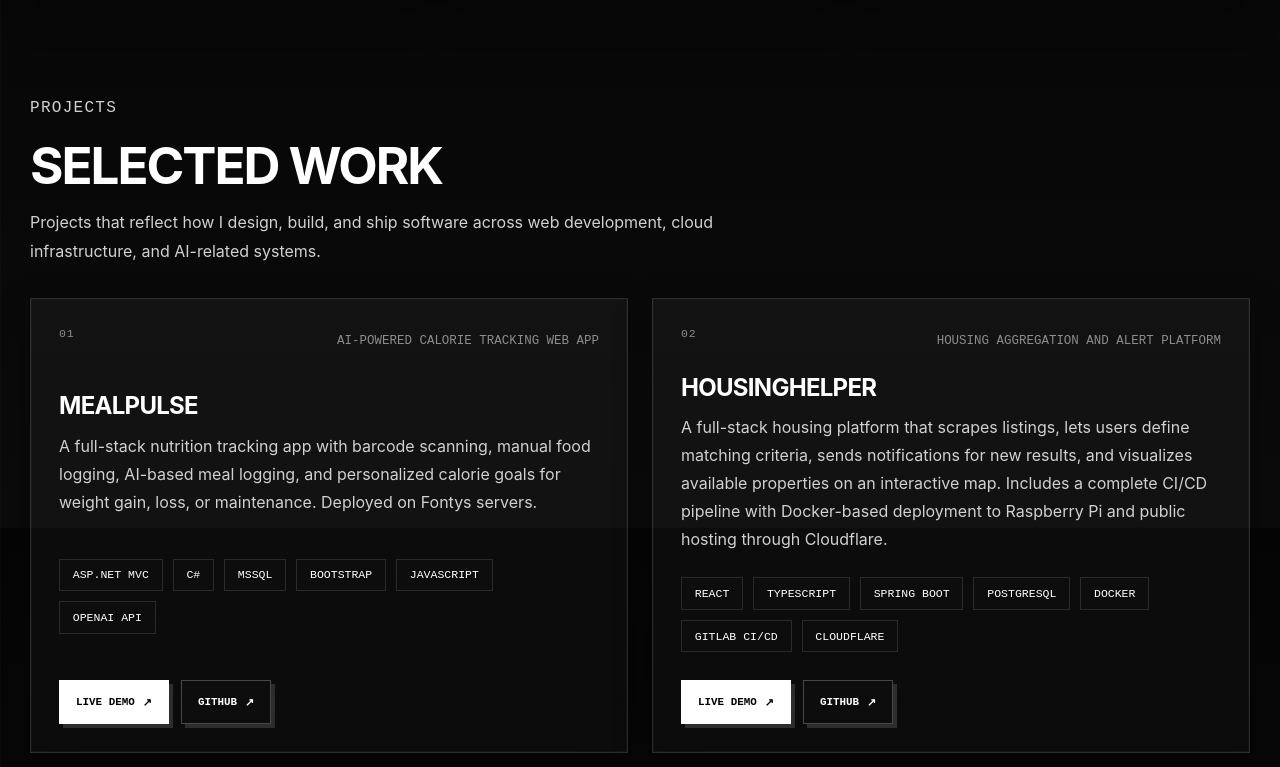
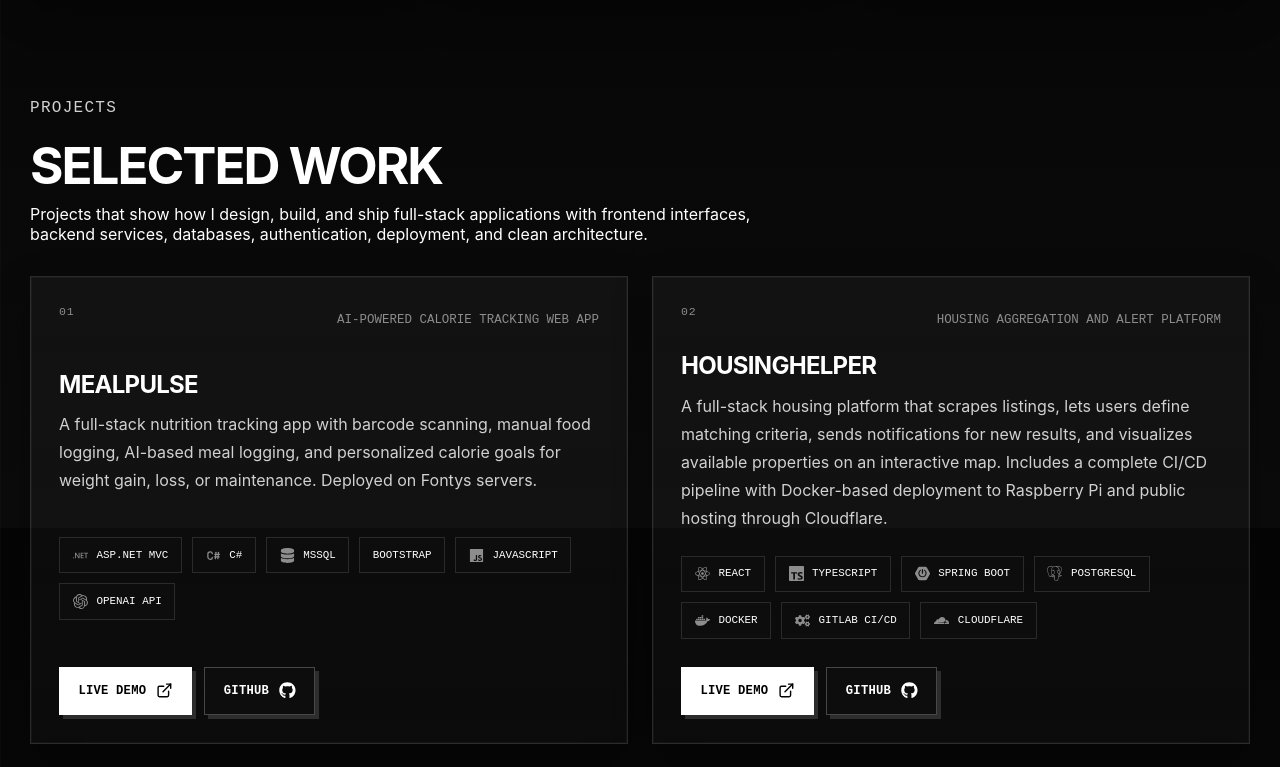
Before and after one commit to BorisTsankov/Portfolio, a React (Vite) app: page / in a window 1280 px wide. Shown: the part 1073-1840 px from the top of the page. Built offline with nearby package versions, Linux system fonts and the light colour scheme.

Commit message:
visual fixes

```diff
--- a/src/App.css
+++ b/src/App.css
@@ -1095,14 +1095,18 @@ html.theme-changing::after {
 .stack-pill {
   display: inline-flex;
   align-items: center;
+  gap: 8px;
+  min-height: 34px;
   border-radius: 0;
-  padding: 0.55rem 0.8rem;
+  padding: 0.58rem 0.78rem;
   background: var(--chip-bg);
   border: 1px solid var(--border);
   color: var(--text-main);
-  font-size: 0.72rem;
+  font-size: 0.68rem;
   font-family: var(--font-pixel);
-  text-transform: uppercase;
+  line-height: 1;
+  text-transform: uppercase;
+  white-space: nowrap;
   transition:
     transform 0.2s ease,
     background 0.2s ease,
@@ -1117,6 +1121,35 @@ html.theme-changing::after {
   border-color: var(--border-strong);
   color: var(--text-main);
   box-shadow: var(--small-hover-shadow);
+}
+
+.stack-pill-icon {
+  display: inline-flex;
+  align-items: center;
+  justify-content: center;
+  flex: 0 0 auto;
+  width: 16px;
+  height: 16px;
+  color: var(--text-muted);
+  line-height: 1;
+}
+
+.stack-pill-icon svg {
+  display: block;
+  width: 15px;
+  height: 15px;
+}
+
+.project-action-icon {
+  display: inline-flex;
+  align-items: center;
+  justify-content: center;
+  line-height: 1;
+}
+
+.project-action-icon svg {
+  width: 1.05rem;
+  height: 1.05rem;
 }
 
 .project-card-footer {
@@ -1155,13 +1188,15 @@ html.theme-changing::after {
 .project-action-btn {
   display: inline-flex;
   align-items: center;
-  gap: 8px;
-  min-height: 44px;
-  padding: 0.78rem 1rem;
+  justify-content: center;
+  gap: 10px;
+  min-height: 48px;
+  padding: 0.85rem 1.15rem;
   border: 1px solid var(--border-strong);
-  font-weight: 700;
+  font-weight: 800;
   font-family: var(--font-pixel);
-  font-size: 0.68rem;
+  font-size: 0.76rem;
+  letter-spacing: 0.02em;
   text-transform: uppercase;
   transition:
     transform 0.2s ease,
@@ -1501,21 +1536,27 @@ html.theme-changing::after {
   display: flex;
   align-items: center;
   justify-content: flex-start;
-  min-height: 56px;
-  margin-bottom: 28px;
+  min-height: 54px;
+  margin-bottom: 24px;
   color: var(--text-main);
   font-family: var(--font-pixel);
-  font-size: 2.15rem;
+  font-size: 2rem;
   line-height: 1;
-  opacity: 0.9;
+  opacity: 0.95;
+}
+
+.contact-icon svg {
+  width: 2rem;
+  height: 2rem;
 }
 
 .contact-mini-card strong {
   display: block;
-  margin-bottom: 14px;
+  margin-bottom: 12px;
   color: var(--text-main);
   font-family: var(--font-pixel);
-  font-size: 0.8rem;
+  font-size: 0.92rem;
+  letter-spacing: 0.03em;
   text-transform: uppercase;
 }
 
@@ -1539,9 +1580,17 @@ html.theme-changing::after {
   position: absolute;
   left: 24px;
   bottom: 22px;
+  display: inline-flex;
+  align-items: center;
+  justify-content: center;
   color: var(--text-main);
-  font-size: 1.3rem;
   line-height: 1;
+}
+
+.contact-arrow svg {
+  width: 1.15rem;
+  height: 1.15rem;
+  stroke-width: 2.2;
 }
 
 .contact-response-strip {
--- a/src/components/Navbar.tsx
+++ b/src/components/Navbar.tsx
@@ -42,7 +42,7 @@ const nextTheme = () => {
   {theme}
 </button>
 
-          <a href="/cv.pdf" target="_blank" rel="noreferrer" className="nav-cta">
+          <a href="/BorisTsankov.pdf" target="_blank" rel="noreferrer" className="nav-cta">
             CV
           </a>
         </div>
--- a/src/components/ProjectCard.tsx
+++ b/src/components/ProjectCard.tsx
@@ -1,4 +1,7 @@
 import type { Project } from '../types'
+import { FiExternalLink } from 'react-icons/fi'
+import { FaGithub } from 'react-icons/fa'
+import { techIcons } from '../data/techIcons'
 
 type ProjectCardProps = {
   project: Project
@@ -22,11 +25,20 @@ function ProjectCard({ project, index }: ProjectCardProps) {
       </div>
 
       <div className="stack-list">
-        {project.stack.map((item) => (
-          <span key={item} className="stack-pill">
-            {item}
-          </span>
-        ))}
+        {project.stack.map((item) => {
+          const Icon = techIcons[item]
+
+          return (
+            <span key={item} className="stack-pill">
+              {Icon && (
+                <span className="stack-pill-icon" aria-hidden="true">
+                  <Icon />
+                </span>
+              )}
+              {item}
+            </span>
+          )
+        })}
       </div>
 
       <div className="project-card-footer">
@@ -39,7 +51,10 @@ function ProjectCard({ project, index }: ProjectCardProps) {
                 rel="noreferrer"
                 className="project-action-btn project-action-primary"
               >
-                Live Demo <span aria-hidden="true">↗</span>
+                Live Demo
+                <span className="project-action-icon" aria-hidden="true">
+                  <FiExternalLink />
+                </span>
               </a>
             )}
 
@@ -50,7 +65,10 @@ function ProjectCard({ project, index }: ProjectCardProps) {
                 rel="noreferrer"
                 className="project-action-btn project-action-secondary"
               >
-                GitHub <span aria-hidden="true">↗</span>
+                GitHub
+                <span className="project-action-icon" aria-hidden="true">
+                  <FaGithub />
+                </span>
               </a>
             )}
           </div>
--- a/src/data/stack.ts
+++ b/src/data/stack.ts
@@ -1,30 +1,5 @@
 import type { IconType } from 'react-icons'
-import {
-  FaHtml5,
-  FaCss3Alt,
-  FaJs,
-  FaReact,
-  FaPython,
-  FaAws,
-  FaGitAlt,
-  FaCogs,
-  FaDocker,
-  FaDatabase,
-} from 'react-icons/fa'
-import {
-  SiTypescript,
-  SiDotnet,
-  SiSpringboot,
-  SiCloudflare,
-  SiPostgresql,
-  SiFastapi,
-} from 'react-icons/si'
-import { TbBrandCSharp } from 'react-icons/tb'
-import { VscAzure } from 'react-icons/vsc'
-import { FaMicrochip } from 'react-icons/fa6'
-import { SiAuth0, SiStripe, SiSupabase, SiOpenai } from 'react-icons/si'
-import { CgVercel } from 'react-icons/cg'
-
+import { techIcons } from './techIcons'
 
 export type StackItem = {
   name: string
@@ -43,11 +18,11 @@ export const stackGroups: StackGroup[] = [
     description:
       'Responsive, component-based interfaces focused on clarity, usability, and maintainable structure.',
     items: [
-      { name: 'HTML', icon: FaHtml5 },
-      { name: 'CSS', icon: FaCss3Alt },
-      { name: 'JavaScript', icon: FaJs },
-      { name: 'TypeScript', icon: SiTypescript },
-      { name: 'React', icon: FaReact },
+      { name: 'HTML', icon: techIcons.HTML },
+      { name: 'CSS', icon: techIcons.CSS },
+      { name: 'JavaScript', icon: techIcons.JavaScript },
+      { name: 'TypeScript', icon: techIcons.TypeScript },
+      { name: 'React', icon: techIcons.React },
     ],
   },
   {
@@ -55,12 +30,11 @@ export const stackGroups: StackGroup[] = [
     description:
       'Structured application logic, APIs, and server-side systems built for real functionality and growth.',
     items: [
-      { name: 'ASP.NET Core', icon: SiDotnet },
-      { name: 'C#', icon: TbBrandCSharp },
-      { name: 'Python', icon: FaPython },
-      { name: 'FastAPI', icon: SiFastapi },
-
-      { name: 'Spring Boot', icon: SiSpringboot },
+      { name: 'ASP.NET Core', icon: techIcons['ASP.NET Core'] },
+      { name: 'C#', icon: techIcons['C#'] },
+      { name: 'Python', icon: techIcons.Python },
+      { name: 'FastAPI', icon: techIcons.FastAPI },
+      { name: 'Spring Boot', icon: techIcons['Spring Boot'] },
     ],
   },
   {
@@ -68,8 +42,8 @@ export const stackGroups: StackGroup[] = [
     description:
       'Relational databases used to store, manage, and query application data across full-stack projects.',
     items: [
-      { name: 'PostgreSQL', icon: SiPostgresql },
-      { name: 'MSSQL', icon: FaDatabase }
+      { name: 'PostgreSQL', icon: techIcons.PostgreSQL },
+      { name: 'MSSQL', icon: techIcons.MSSQL },
     ],
   },
   {
@@ -77,12 +51,12 @@ export const stackGroups: StackGroup[] = [
     description:
       'Deploying applications with practical infrastructure, containerization, and real delivery workflows.',
     items: [
-      { name: 'Docker', icon: FaDocker },
-      { name: 'Raspberry Pi', icon: FaMicrochip },
-      { name: 'Cloudflare', icon: SiCloudflare },
-      { name: 'Azure', icon: VscAzure },
-      { name: 'AWS', icon: FaAws },
-      { name: 'Vercel', icon: CgVercel },
+      { name: 'Docker', icon: techIcons.Docker },
+      { name: 'Raspberry Pi', icon: techIcons['Raspberry Pi'] },
+      { name: 'Cloudflare', icon: techIcons.Cloudflare },
+      { name: 'Azure', icon: techIcons.Azure },
+      { name: 'AWS', icon: techIcons.AWS },
+      { name: 'Vercel', icon: techIcons.Vercel },
     ],
   },
   {
@@ -90,8 +64,8 @@ export const stackGroups: StackGroup[] = [
     description:
       'Improving delivery speed and reliability through version control, automation, and structured deployment workflows.',
     items: [
-      { name: 'Git', icon: FaGitAlt },
-      { name: 'CI/CD', icon: FaCogs },
+      { name: 'Git', icon: techIcons.Git },
+      { name: 'CI/CD', icon: techIcons['CI/CD'] },
     ],
   },
   {
@@ -99,10 +73,10 @@ export const stackGroups: StackGroup[] = [
     description:
       'Integrating external services for authentication, payments, AI functionality, and backend services.',
     items: [
-    { name: 'Auth0', icon: SiAuth0 },
-    { name: 'Stripe', icon: SiStripe },
-    { name: 'OpenAI', icon: SiOpenai },
-    { name: 'Supabase', icon: SiSupabase },
+      { name: 'Auth0', icon: techIcons.Auth0 },
+      { name: 'Stripe', icon: techIcons.Stripe },
+      { name: 'OpenAI', icon: techIcons.OpenAI },
+      { name: 'Supabase', icon: techIcons.Supabase },
     ],
   },
 ]
--- /dev/null
+++ b/src/data/techIcons.ts
@@ -0,0 +1,66 @@
+import type { IconType } from 'react-icons'
+import {
+  FaHtml5,
+  FaCss3Alt,
+  FaJs,
+  FaReact,
+  FaPython,
+  FaAws,
+  FaGitAlt,
+  FaCogs,
+  FaDocker,
+  FaDatabase,
+} from 'react-icons/fa'
+import { FaMicrochip } from 'react-icons/fa6'
+import {
+  SiTypescript,
+  SiDotnet,
+  SiSpringboot,
+  SiCloudflare,
+  SiPostgresql,
+  SiFastapi,
+  SiAuth0,
+  SiStripe,
+  SiSupabase,
+  SiOpenai,
+  SiJavascript,
+} from 'react-icons/si'
+import { TbBrandCSharp } from 'react-icons/tb'
+import { VscAzure } from 'react-icons/vsc'
+import { CgVercel } from 'react-icons/cg'
+
+export const techIcons: Record<string, IconType> = {
+  HTML: FaHtml5,
+  CSS: FaCss3Alt,
+  JavaScript: FaJs,
+  TypeScript: SiTypescript,
+  React: FaReact,
+
+  'ASP.NET MVC': SiDotnet,
+  'ASP.NET Core': SiDotnet,
+  CSharp: TbBrandCSharp,
+  'C#': TbBrandCSharp,
+  Python: FaPython,
+  FastAPI: SiFastapi,
+  'Spring Boot': SiSpringboot,
+
+  PostgreSQL: SiPostgresql,
+  MSSQL: FaDatabase,
+
+  Docker: FaDocker,
+  'Raspberry Pi': FaMicrochip,
+  Cloudflare: SiCloudflare,
+  Azure: VscAzure,
+  AWS: FaAws,
+  Vercel: CgVercel,
+
+  Git: FaGitAlt,
+  'GitLab CI/CD': FaCogs,
+  'CI/CD': FaCogs,
+
+  Auth0: SiAuth0,
+  Stripe: SiStripe,
+  OpenAI: SiOpenai,
+  'OpenAI API': SiOpenai,
+  Supabase: SiSupabase,
+}
--- a/src/pages/Home.tsx
+++ b/src/pages/Home.tsx
@@ -8,6 +8,8 @@ import StackSection from '../components/StackSection'
 import TimelineSection from '../components/TimelineSection'
 import profilePic from '../assets/ProfilePic.JPG'
 import LeadershipSection from '../components/LeadershipSection'
+import { FaGithub, FaLinkedinIn } from 'react-icons/fa'
+import { FiExternalLink, FiMail, FiFileText } from 'react-icons/fi'
 
 const allProjects = [...liveProjects, ...featuredProjects]
 
@@ -81,9 +83,10 @@ useEffect(() => {
 
                   <p className="hero-text hero-text-compact">
   I’m Boris Tsankov, a Software Engineering student at Fontys ICT focused on
-                    full-stack development, AI, cloud, and practical deployment. I build software
-                    with strong structure, realistic implementation, and long-term maintainability
-                    in mind.
+  full-stack web development. I enjoy building complete applications from the
+  frontend interface to the backend logic, database, authentication, deployment,
+  and maintainable architecture. I also have a strong interest in AI, cloud, and
+  practical software systems.
 </p>
 
                   <div className="hero-status">
@@ -103,8 +106,8 @@ useEffect(() => {
                     <a href="#projects" className="btn btn-primary">
                       View Projects
                     </a>
-                    <a href="/cv.pdf" target="_blank" rel="noreferrer" className="btn btn-secondary">
-                      Download CV
+                    <a href="/BorisTsankov.pdf" target="_blank" rel="noreferrer" className="btn btn-secondary">
+                      Open CV
                     </a>
                   </div>
                 </div>
@@ -136,10 +139,9 @@ useEffect(() => {
                 <div className="section-heading projects-heading">
                   <p className="section-label">Projects</p>
                   <h2>Selected work</h2>
-                  <p>
-                    Projects that reflect how I design, build, and ship software across web
-                    development, cloud infrastructure, and AI-related systems.
-                  </p>
+                  Projects that show how I design, build, and ship full-stack applications with
+frontend interfaces, backend services, databases, authentication, deployment,
+and clean architecture.
                 </div>
 
                 <div className="projects-grid">
@@ -172,18 +174,20 @@ useEffect(() => {
                 <div className="about-grid">
                   <div className="about-panel about-text">
                     <p>
-                      I’m a Software Engineering student at Fontys who enjoys building systems that
-                      feel real, complete, and useful. What interests me most is the combination of
-                      full-stack development, AI, and practical deployment.
+                      I’m a Software Engineering student at Fontys who enjoys building full-stack
+applications that feel real, complete, and useful. I like working on both the
+frontend and backend, connecting user interfaces with business logic, databases,
+APIs, authentication, and deployment.
                     </p>
                     <p>
                       I like software that is not just functional, but also structured well, easy to
                       use, and built with realistic decisions in mind.
                     </p>
                     <p>
-                      Right now, I’m especially interested in growing further in software
-                      engineering, AI, and data-driven systems through projects, collaboration, and
-                      an internship where I can keep learning in a real professional setting.
+                     Right now, I’m especially interested in growing further as a full-stack
+developer through projects, collaboration, and an internship where I can keep
+learning in a real professional setting. I also want to keep exploring AI,
+cloud, and data-driven systems as part of practical software development.
                     </p>
                   </div>
 
@@ -222,8 +226,9 @@ useEffect(() => {
       <p className="section-label">Contact</p>
       <h2>Let’s build something good</h2>
       <p>
-        I’m open to internships, junior opportunities, and software or AI-related work
-        where I can contribute and keep growing.
+       I’m open to full-stack internships, junior developer opportunities, and software
+work where I can contribute across frontend, backend, databases, and deployment
+while continuing to grow.
       </p>
     </div>
 
@@ -247,44 +252,60 @@ useEffect(() => {
       <div className="contact-card-grid">
         <a href="mailto:tsankov.b@gmail.com" className="contact-mini-card">
           <span className="contact-corner" />
-          <span className="contact-icon">✉</span>
+          <span className="contact-icon">
+  <FiMail />
+</span>
           <strong>Email</strong>
           <p>Send me an email directly.</p>
-          <span className="contact-arrow">↗</span>
+          <span className="contact-arrow" aria-hidden="true">
+  <FiExternalLink />
+</span>
         </a>
 
         <a
-          href="https://www.linkedin.com/in/YOUR-LINKEDIN"
+  href="https://www.linkedin.com/in/boris-ts/"
   target="_blank"
   rel="noreferrer"
   className="contact-mini-card"
 >
   <span className="contact-corner" />
-          <span className="contact-icon">in</span>
+  <span className="contact-icon">
+    <FaLinkedinIn />
+  </span>
   <strong>LinkedIn</strong>
   <p>Let’s connect on LinkedIn.</p>
-          <span className="contact-arrow">↗</span>
+  <span className="contact-arrow" aria-hidden="true">
+  <FiExternalLink />
+</span>
 </a>
 
         <a
-          href="https://github.com/YOUR-GITHUB"
+  href="https://github.com/BorisTsankov"
   target="_blank"
   rel="noreferrer"
   className="contact-mini-card"
 >
   <span className="contact-corner" />
-          <span className="contact-icon">GH</span>
+  <span className="contact-icon">
+    <FaGithub />
+  </span>
   <strong>GitHub</strong>
   <p>Check out my code and projects.</p>
-          <span className="contact-arrow">↗</span>
+  <span className="contact-arrow" aria-hidden="true">
+  <FiExternalLink />
+</span>
 </a>
 
-        <a href="/cv.pdf" target="_blank" rel="noreferrer" className="contact-mini-card">
+        <a href="/BorisTsankov.pdf" target="_blank" rel="noreferrer" className="contact-mini-card">
           <span className="contact-corner" />
-          <span className="contact-icon">▤</span>
+         <span className="contact-icon">
+  <FiFileText />
+</span>
           <strong>CV</strong>
-          <p>Download my CV PDF.</p>
-          <span className="contact-arrow">↗</span>
+          <p>Preview my CV PDF.</p>
+          <span className="contact-arrow" aria-hidden="true">
+  <FiExternalLink />
+</span>
         </a>
       </div>
     </div>
```
Also changed, not shown: 1 other file (tests, documents, lock files or other folders). Lines whose indentation alone changed are shown as unchanged.
